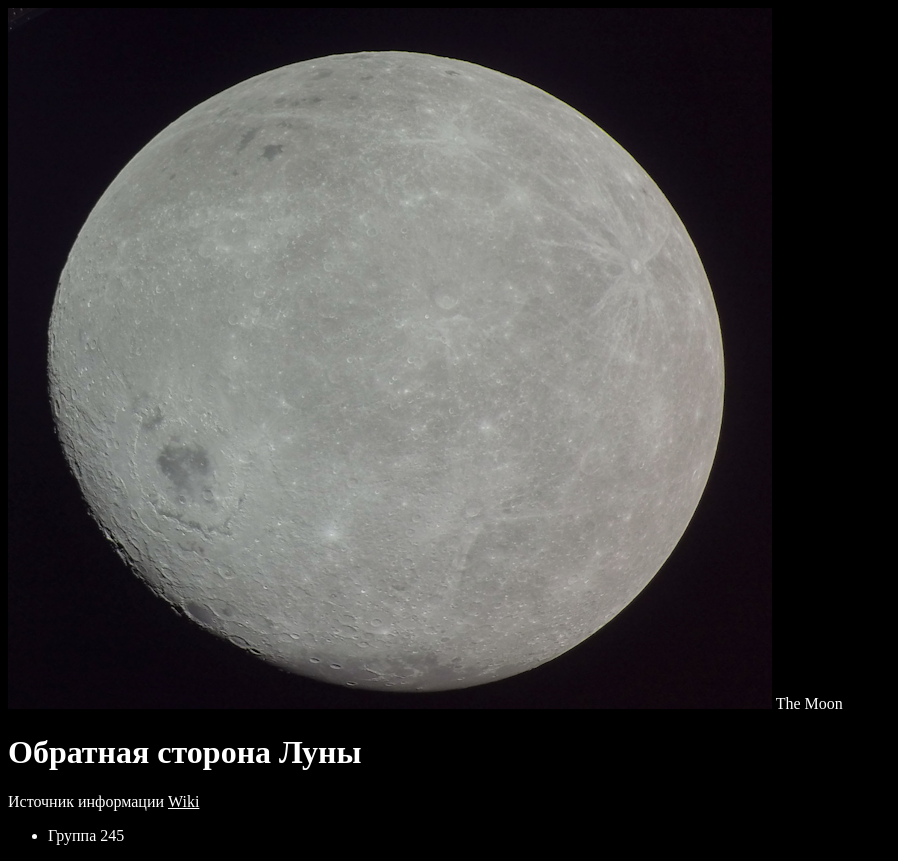
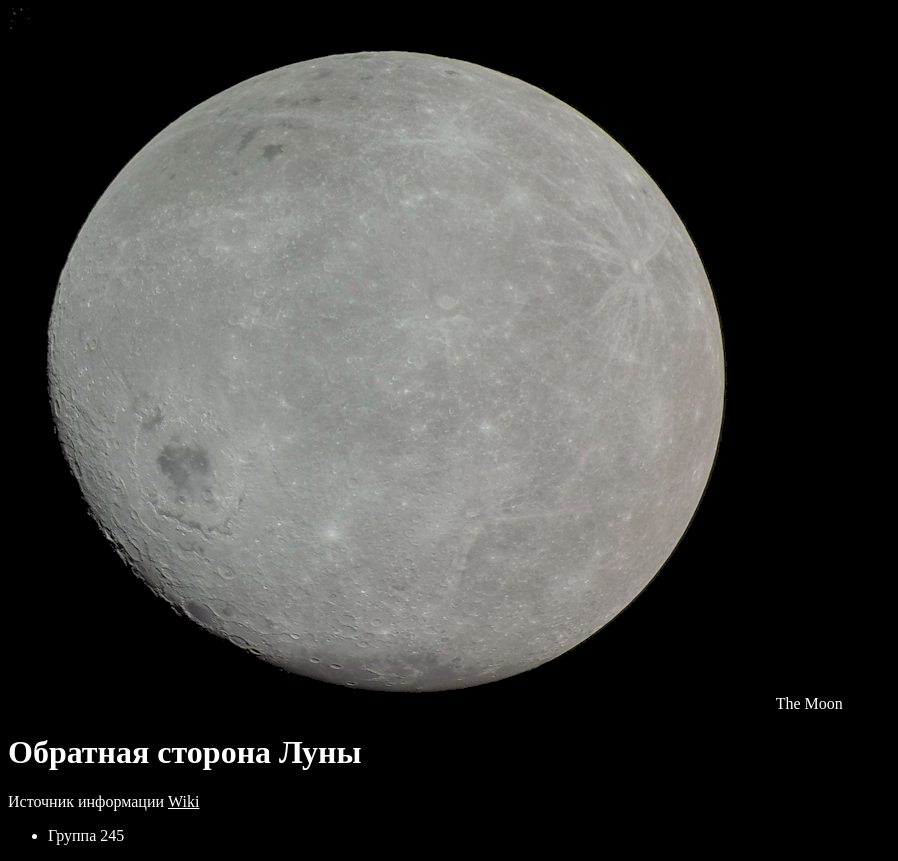
Before and after one commit to hadtype/hadtype.github.io, a plain HTML site: page index.html in a window 1280 px wide. Shown: the whole page, without its empty margins (0-898 px from the left). Drawn offline with Linux system fonts and the light colour scheme.

Commit message:
Tue, Mar 11, 2025, 6:01 PM +07:00

```diff
--- a/index.html
+++ b/index.html
@@ -8,7 +8,7 @@
     </head>
     <body>
     <!--Picture    \/ -->
-        <img src="Far_side_of_the_Moon SMALLER.png">
+        <img src="Far_side_of_the_Moon SMALLER1.png">
         <a hrf= "tspu.hmtl">The Moon</a><!--Top text -->
         <h1>Обратная сторона Луны</h1> <!--The Main text -->
         <p>Источник информации <a href="https://en.wikipedia.org/wiki/Far_side_of_the_Moon#">Wiki</a></p>
```
Also changed, not shown: Far_side_of_the_Moon SMALLER.png (deleted), Far_side_of_the_Moon SMALLER1.png (added), Far_side_of_the_Moon.png (deleted).
